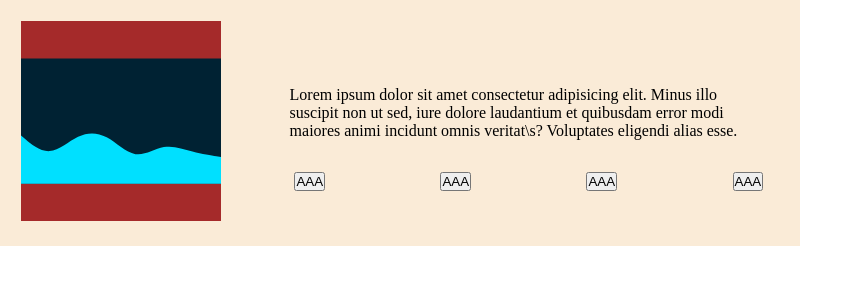
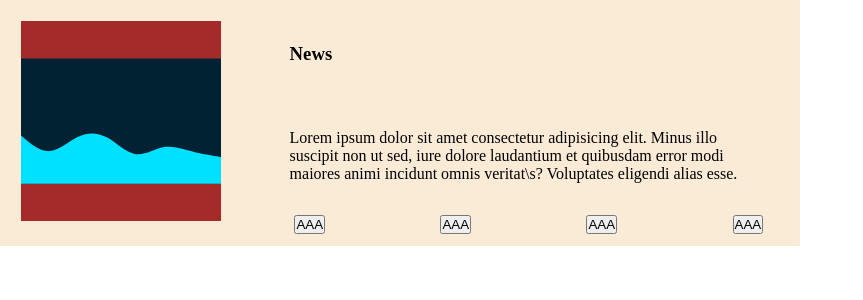
Before and after one commit to esmaelmoh/blog-mern-frontend, a React (Create React App) app: page / in a window 1280 px wide. Shown: the top 300 px of the page, without its empty margins (0-863 px from the left). Built offline with nearby package versions, Linux system fonts and the light colour scheme.

Commit message:
regular commit149

```diff
--- a/src/components/Post/Post.css
+++ b/src/components/Post/Post.css
@@ -11,7 +11,7 @@
     height: 200px;
     background-color: brown;
 }
-.content-container p{
+.content-container p,h3{
     padding: 2rem;
 }
 .content-container ul{
--- a/src/components/Post/Post.jsx
+++ b/src/components/Post/Post.jsx
@@ -7,6 +7,7 @@ const Post = () => {
                 <img src="./wave-haikei (1).svg" alt="" srcset="" />
             </div>
             <div className="content-container">
+                <h3>News</h3>
                 <p>Lorem ipsum dolor sit amet consectetur adipisicing elit. Minus illo suscipit non ut sed,
                     iure dolore laudantium et quibusdam error modi maiores animi incidunt omnis veritat\s?
                     Voluptates eligendi alias esse.</p>
```
Also changed, not shown: 1 other file (tests, documents, lock files or other folders).
